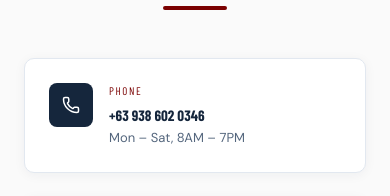
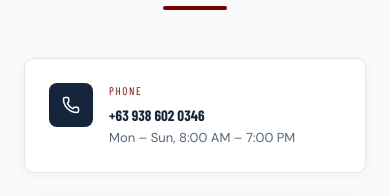
Before and after one commit to theilei/ermel, a React (Vite) app in the folder Ermel Website/: page /about in a window 390 px wide. Shown: the part 4240-4436 px from the top of the page. Built offline with nearby package versions, Linux system fonts and the light colour scheme; a web font is replaced by a local one.

Commit message:
Update phone contact hours and time format
Adjust the phone contact entry in About.tsx to indicate availability from Mon–Sun (previously Mon–Sat) and standardize the time format to "8:00 AM – 7:00 PM". This clarifies weekend availability and improves time readability.

```diff
--- a/Ermel Website/src/app/pages/About.tsx
+++ b/Ermel Website/src/app/pages/About.tsx
@@ -314,7 +314,7 @@ export default function About() {
 
           <div className="grid grid-cols-1 md:grid-cols-3 gap-6">
             {[
-              { icon: Phone, label: 'Phone', value: '+63 938 602 0346', sub: 'Mon – Sat, 8AM – 7PM' },
+              { icon: Phone, label: 'Phone', value: '+63 938 602 0346', sub: 'Mon – Sun, 8:00 AM – 7:00 PM' },
               { icon: Mail, label: 'Email', value: 'info@ermelglass.com', sub: 'We reply within 24 hours' },
               { icon: MapPin, label: 'Address', value: '1528 Nicolas Zamora St.', sub: 'Tondo, City of Manila, 1012' },
             ].map((c) => (
```
